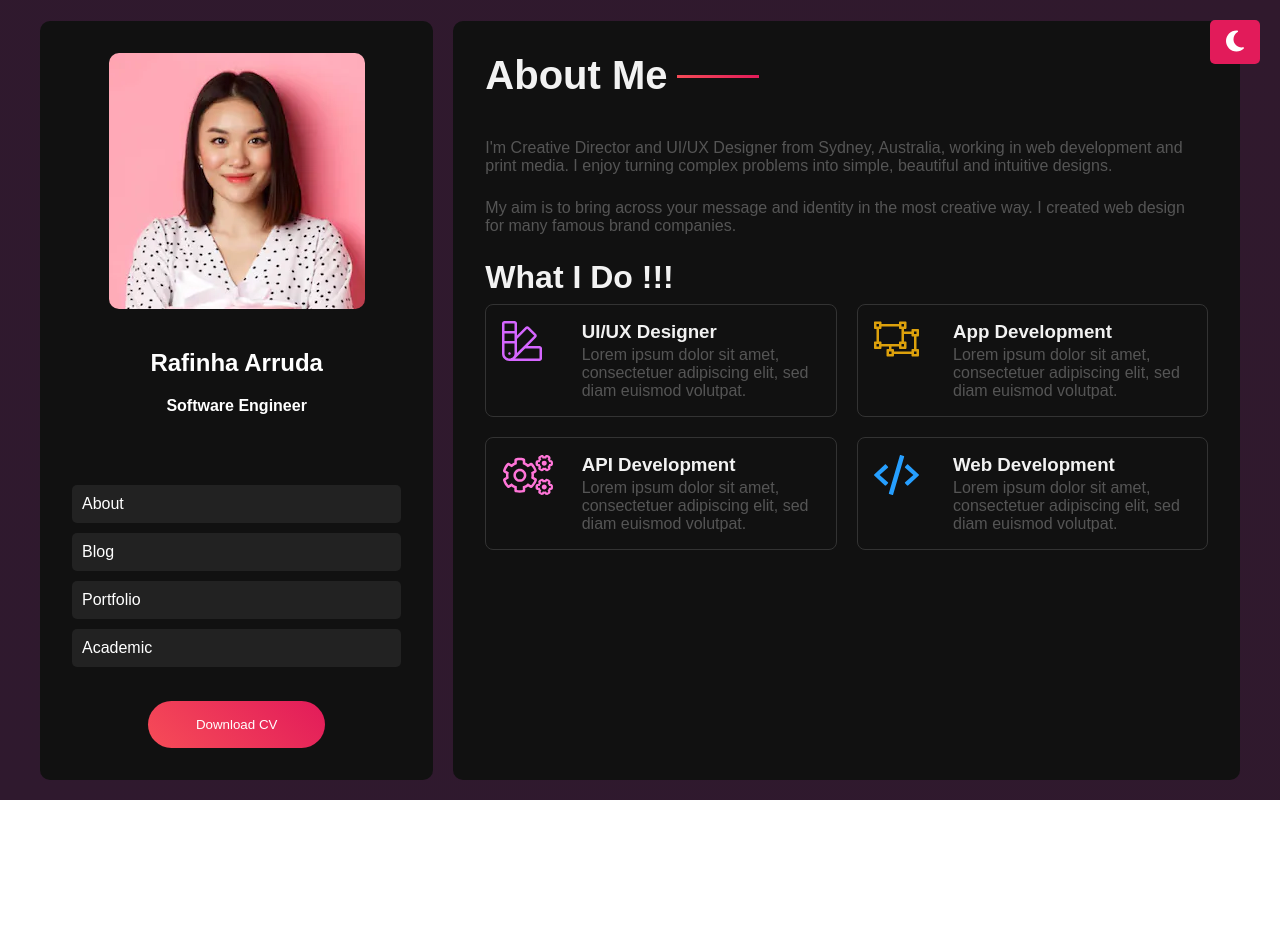
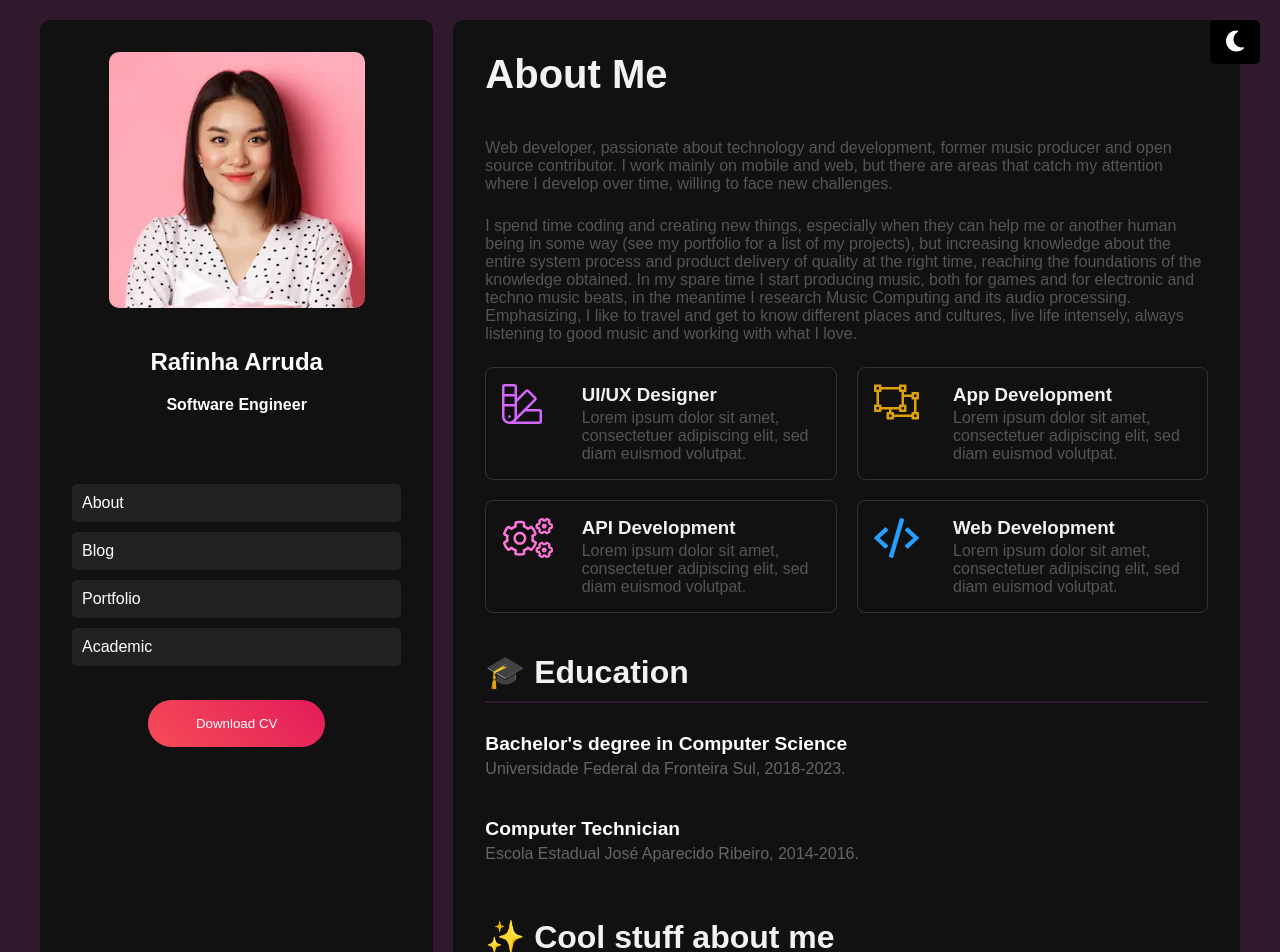
Before and after one commit to rafinhadufluxo/rafinhadufluxo.github.io, a React (Create React App) app: page / in a window 1280 px wide. Shown: the top 952 px of the page. Before the commit the page ends 800 px from the top, so only its background shows below. Built offline with nearby package versions, Linux system fonts and the light colour scheme; the HTML template or start-up script is replaced by a standard one.

Commit message:
reajustes do about

```diff
--- a/package.json
+++ b/package.json
@@ -13,13 +13,14 @@
     "@testing-library/user-event": "^13.5.0",
     "react": "^18.3.1",
     "react-dom": "^18.3.1",
+    "react-router-dom": "^6.23.1",
     "react-scripts": "5.0.1",
     "web-vitals": "^2.1.4"
   },
   "scripts": {
     "start": "react-scripts start",
-    "predeploy" : "npm run build",
-    "deploy" : "gh-pages -d build",
+    "predeploy": "npm run build",
+    "deploy": "gh-pages -d build",
     "build": "react-scripts build",
     "test": "react-scripts test",
     "eject": "react-scripts eject"
--- a/src/App.js
+++ b/src/App.js
@@ -1,6 +1,7 @@
 import React, { useState } from 'react';
+import { BrowserRouter as Router } from 'react-router-dom';
 import ProfileCard from './Components/ProfileCard';
-import About from './page/About';
+import AppRoutes from './Routes'; // Ajuste o nome do arquivo
 import { FontAwesomeIcon } from '@fortawesome/react-fontawesome';
 import { faSun, faMoon } from '@fortawesome/free-solid-svg-icons';
 import './assets/styles.css';
@@ -17,10 +18,17 @@ function App() {
       <button className="toggle-theme-btn" onClick={toggleBackgroundColor}>
         <FontAwesomeIcon icon={isDay ? faMoon : faSun} />
       </button>
-      <div className="container">
-        <ProfileCard />
-        <About />
-      </div>
+
+      <Router>
+        <div className="container">
+          <ProfileCard />
+
+          <div className="page-content">
+            <AppRoutes />
+          </div>
+
+        </div>
+      </Router>
     </div>
   );
 }
--- a/src/Components/ProfileCard.js
+++ b/src/Components/ProfileCard.js
@@ -1,4 +1,5 @@
 import React from 'react';
+import { NavLink } from 'react-router-dom';
 import SocialLink from './SocialLink';
 import avatar from './../assets/img/avatar.webp';
 
@@ -14,17 +15,17 @@ const ProfileCard = () => {
           <h4>Software Engineer</h4>
           <div className="social">
             <SocialLink href="https://www.instagram.com/rafinhadufluxo/" iconClass="fab fa-instagram" color="var(--blue)" />
-            <SocialLink href="https://x.com/rafinhadufluxo" iconClass="fab fa-twitter" color="var(--skyblue)" />
-            {/* <SocialLink href="#" iconClass="fab fa-dribbble" color="var(--dark-pink)" /> */}
+            <SocialLink href="https://github.com/rafinhadufluxo" iconClass="fab fa-github" color="var(--dark-pink)" />
             <SocialLink href="https://www.linkedin.com/in/rafalup/" iconClass="fab fa-linkedin" color="var(--light-blue)" />
+            <SocialLink href="https://www.lattes.cnpq.br/yourprofile" iconClass="fas fa-id-card" color="var(--light-purple)" title="cnpq lattes cv" />
           </div>
         </div>
         <nav className="profile-nav">
           <ul>
-            <li><a href="#section1">About</a></li>
-            <li><a href="#section2">Blog</a></li>
-            <li><a href="#section3">Portfolio</a></li>
-            <li><a href="#section4">Academic</a></li>
+            <li><NavLink to="/about" activeClassName="active">About</NavLink></li>
+            <li><NavLink to="/blog" activeClassName="active">Blog</NavLink></li>
+            <li><NavLink to="/portfolio" activeClassName="active">Portfolio</NavLink></li>
+            <li><NavLink to="/academic" activeClassName="active">Academic</NavLink></li>
           </ul>
         </nav>
         <button className="download-btn">
--- /dev/null
+++ b/src/Routes.js
@@ -0,0 +1,21 @@
+import React from 'react';
+import { Routes, Route, Navigate } from 'react-router-dom';
+import About from './pages/About';
+import Portfolio from './pages/Portfolio';
+import Academic from './pages/Academic';
+import Blog from './pages/Blog';
+
+const AppRoutes = () => {
+  return (
+    <Routes>
+      <Route path="/" element={<About />} />
+      <Route path="/about" element={<About />} />
+      <Route path="/portfolio" element={<Portfolio />} />
+      <Route path="/academic" element={<Academic />} />
+      <Route path="/blog" element={<Blog />} />
+      <Route path="*" element={<Navigate to="/" />} />
+    </Routes>
+  );
+};
+
+export default AppRoutes;
--- a/src/assets/styles.css
+++ b/src/assets/styles.css
@@ -34,7 +34,7 @@ body {
 }
 
 .toggle-theme-btn {
-  background: var(--dark-magenta);
+  background:black;
   color: #fff;
   padding: 0.5rem 1rem;
   border: none;
@@ -125,6 +125,11 @@ body {
   width: 100%;
 }
 
+.profile-nav .active {
+  font-weight: bold;
+  color: var(--purple);
+}
+
 .profile-card .profile-nav ul {
   list-style: none;
   padding: 0;
@@ -173,8 +178,9 @@ body {
   right: -50%;
   width: 45%;
   height: 3px;
-  background: linear-gradient(45deg, #f64c57, #e21b5a);
+  /* background: linear-gradient(45deg, #f64c57, #e21b5a); */
 }
+
 
 .about h2 {
   color: #f2f2f2;
@@ -261,3 +267,77 @@ body {
     font-size: 1.5rem;
   }
 }
+
+.about .education-history {
+  margin-top: 40px;
+}
+
+.about .education-history h2 {
+  border-bottom: 2px solid var(--purple);
+  padding-bottom: 10px;
+  margin-bottom: 20px;
+}
+
+.about .education-history ul {
+  list-style-type: none;
+  padding: 0;
+}
+
+.about .education-history li {
+  margin-bottom: 15px;
+  padding: 10px 0;
+}
+
+.about .education-history li h3 {
+  margin: 0;
+  font-size: 1.2em;
+  color: white;
+}
+
+.about .education-history li p {
+  margin: 5px 0;
+  font-size: 1em;
+  color: #666;
+}
+
+/* .about .profissional-history {
+  margin-top: 40px;
+}
+
+.about .profissional-history h2 {
+  border-bottom: 2px solid var(--purple);
+  padding-bottom: 10px;
+  margin-bottom: 20px;
+}
+
+.about .profissional-history ul {
+  list-style-type: none;
+  padding: 0;
+}
+
+.about .profissional-history li {
+  margin-bottom: 15px;
+  padding: 10px 0;
+}
+
+.about .profissional-history li h3 {
+  margin: 0;
+  font-size: 1.2em;
+  color: white;
+}
+
+.about .profissional-history li p {
+  margin: 5px 0;
+  font-size: 1em;
+  color: #666;
+} */
+
+.about .about-me-history {
+  margin-top: 40px;
+}
+
+.about .about-me-history h2 {
+  border-bottom: 2px solid var(--purple);
+  padding-bottom: 10px;
+  margin-bottom: 20px;
+}
--- a/src/page/About.js
+++ /dev/null
@@ -1,25 +0,0 @@
-import React from 'react';
-import WorkBox from './../Components/WorkBox';
-import uiIcon from './../assets/img/ui.svg';
-import appIcon from './../assets/img/app.svg';
-import apiIcon from './../assets/img/api.svg';
-import webIcon from './../assets/img/web.svg';
-
-const About = () => {
-  return (
-    <div className="about">
-      <h1>About Me</h1>
-      <p>I'm Creative Director and UI/UX Designer from Sydney, Australia, working in web development and print media. I enjoy turning complex problems into simple, beautiful and intuitive designs.</p>
-      <p>My aim is to bring across your message and identity in the most creative way. I created web design for many famous brand companies.</p>
-      <h2>What I Do !!!</h2>
-      <div className="work">
-        <WorkBox icon={uiIcon} title="UI/UX Designer" description="Lorem ipsum dolor sit amet, consectetuer adipiscing elit, sed diam euismod volutpat." />
-        <WorkBox icon={appIcon} title="App Development" description="Lorem ipsum dolor sit amet, consectetuer adipiscing elit, sed diam euismod volutpat." />
-        <WorkBox icon={apiIcon} title="API Development" description="Lorem ipsum dolor sit amet, consectetuer adipiscing elit, sed diam euismod volutpat." />
-        <WorkBox icon={webIcon} title="Web Development" description="Lorem ipsum dolor sit amet, consectetuer adipiscing elit, sed diam euismod volutpat." />
-      </div>
-    </div>
-  );
-};
-
-export default About;
--- /dev/null
+++ b/src/pages/About.js
@@ -0,0 +1,88 @@
+import React from 'react';
+import WorkBox from './../Components/WorkBox';
+import uiIcon from './../assets/img/ui.svg';
+import appIcon from './../assets/img/app.svg';
+import apiIcon from './../assets/img/api.svg';
+import webIcon from './../assets/img/web.svg';
+
+
+const About = () => {
+  return (
+    <div className="about">
+      <h1>About Me</h1>
+      <p>Web developer, passionate about technology and development, former music producer and open source contributor. I work mainly on mobile and web, but there are areas that catch my attention where I develop over time, willing to face new challenges.</p>
+
+
+      {/* <h2>⚒️ Work</h2> */}
+
+      <p>
+        I spend time coding and creating new things, especially when they can help me or another human being in some way (see my portfolio for a list of my projects), but increasing knowledge about the entire system process and product delivery of quality at the right time, reaching the foundations of the knowledge obtained.
+
+        In my spare time I start producing music, both for games and for electronic and techno music beats, in the meantime I research Music Computing and its audio processing. Emphasizing, I like to travel and get to know different places and cultures, live life intensely, always listening to good music and working with what I love.
+      </p>
+
+
+      <div className="work">
+        <WorkBox icon={uiIcon} title="UI/UX Designer" description="Lorem ipsum dolor sit amet, consectetuer adipiscing elit, sed diam euismod volutpat." />
+        <WorkBox icon={appIcon} title="App Development" description="Lorem ipsum dolor sit amet, consectetuer adipiscing elit, sed diam euismod volutpat." />
+        <WorkBox icon={apiIcon} title="API Development" description="Lorem ipsum dolor sit amet, consectetuer adipiscing elit, sed diam euismod volutpat." />
+        <WorkBox icon={webIcon} title="Web Development" description="Lorem ipsum dolor sit amet, consectetuer adipiscing elit, sed diam euismod volutpat." />
+      </div>
+
+      <div className="education-history">
+        <h2>🎓 Education</h2>
+        <ul>
+          <li>
+            <h3>Bachelor's degree in Computer Science</h3>
+            <p>Universidade Federal da Fronteira Sul, 2018-2023.</p>
+          </li>
+          <li>
+            <h3>Computer Technician</h3>
+            <p>Escola Estadual José Aparecido Ribeiro, 2014-2016.</p>
+          </li>
+        </ul>
+      </div>
+
+     {/*  <div className="profissional-history">
+        <h2> &#128187; Professional Experience</h2>
+        <ul>
+          <li>
+            <h3>Analista em Desenvolvimento de Sistema jr</h3>
+            <p> Excelência Carnes Suinas</p>
+            <p> Janeiro de 2023 - atualmente</p>
+          </li>
+          <li>
+            <h3>Analista em Desenvolvimento de Sistema jr</h3>
+            <p> MaxiSicoob</p>
+            <p> Novembro de 2022 - Novembro de 2023</p>
+          </li>
+          <li>
+            <h3>Desenvolvedora Web jr</h3>
+            <p> Fronteira Tec</p>
+            <p> Julho 2019 - Março 2020</p>
+          </li>
+          <li>
+            <h3>Analista em Logística jr</h3>
+            <p> Terra Santa Agro</p>
+            <p> Agosto 2016 - Agosto 2017</p>
+          </li>
+          <li>
+            <h3>Tecnico à Informática</h3>
+            <p> Amazon Info </p>
+            <p> Janeiro 2015 - Janeiro 2016</p>
+          </li>
+        </ul>
+      </div> */}
+
+      <div className="about-me-history">
+        <h2>✨ Cool stuff about me</h2>
+        <p><span style={{fontSize: '18px'}}>&#129395;</span> Co-founder of Atlética Navegadores Campus Chapecó in 2022, and was the first president of AAACCNavegadores.</p>
+        <p><span style={{fontSize: '20px'}}>&#128187;</span> I do a lot of research and studies in Music Computing and audio processing.</p>
+        <p><span style={{fontSize: '18px'}}>&#127911;</span> Fun fact: I'm a DJ in my spare time and I support music creation.</p>
+        {/* <p></p> */}
+      </div>
+    </div>
+  );
+};
+
+export default About;
--- /dev/null
+++ b/src/pages/Academic.js
@@ -0,0 +1,15 @@
+
+import React from 'react';
+
+
+const Academic = () => {
+  return (
+    <div className="about">
+      {/* <h1>Ola Academic</h1> */}
+      <p>My aim is to bring across your message and identity in the most creative way. I created web design for many famous brand companies.</p>
+
+    </div>
+  );
+};
+
+export default Academic;
--- /dev/null
+++ b/src/pages/Blog.js
@@ -0,0 +1,14 @@
+import React from 'react';
+
+const Blog = () => {
+  return (
+    <div className="about">
+      {/* <h1>Ola Blog</h1> */}
+      <p>My aim is to bring across your message and identity in the most creative way. I created web design for many famous brand companies.</p>
+
+
+    </div>
+  );
+};
+
+export default Blog;
--- /dev/null
+++ b/src/pages/Portfolio.js
@@ -0,0 +1,14 @@
+import React from 'react';
+
+
+const Portfolio = () => {
+  return (
+    <div className="about">
+      {/* <h1>Ola Portfolio</h1> */}
+      <p>My aim is to bring across your message and identity in the most creative way. I created web design for many famous brand companies.</p>
+
+    </div>
+  );
+};
+
+export default Portfolio;
```
Also changed, not shown: 1 other file (tests, documents, lock files or other folders).
